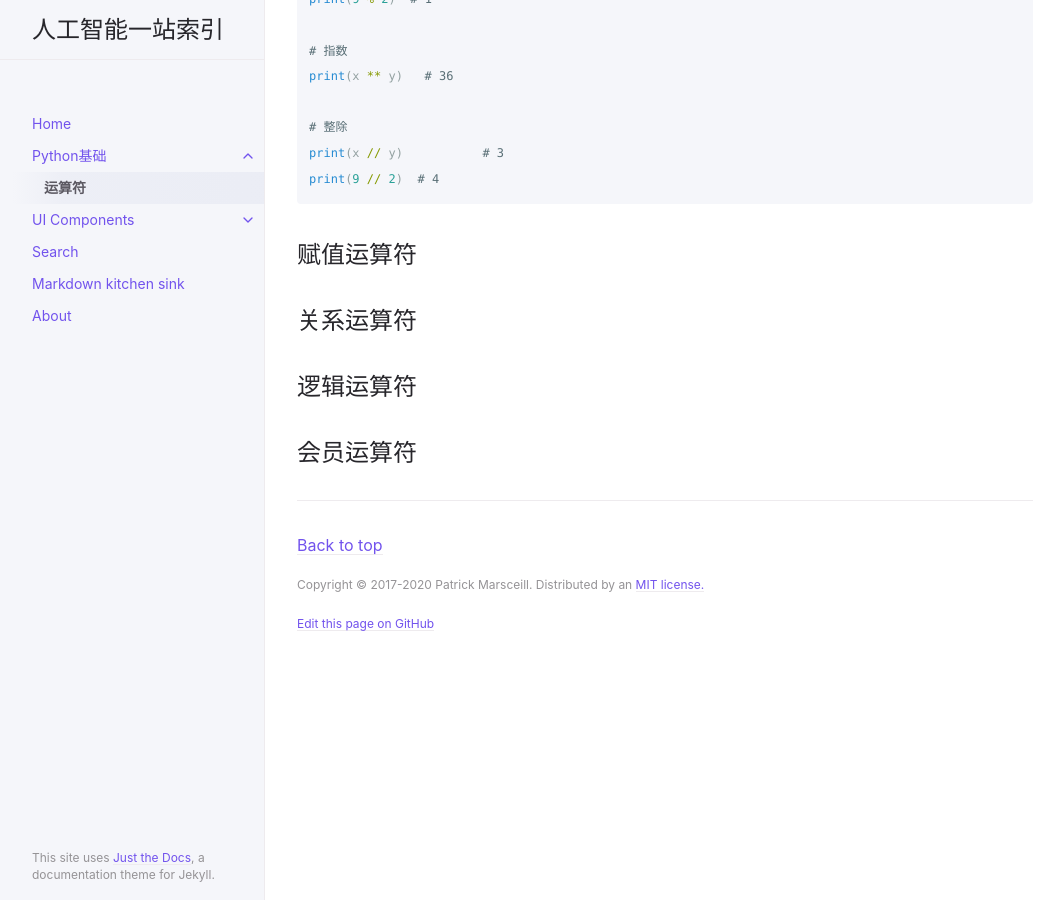
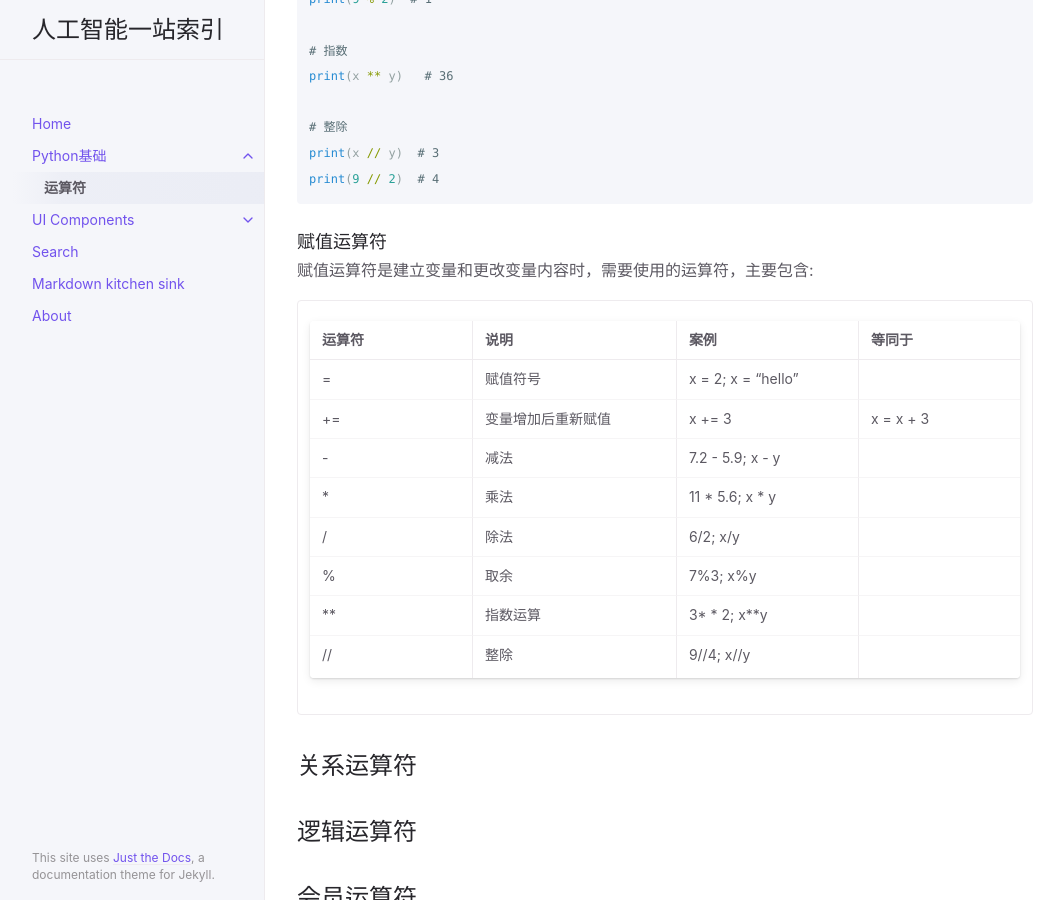
Before and after one commit to Michael-yunfei/avwebv2, a Jekyll site: the page built from docs/IntroPython/operators.md, in a window 1280 px wide and 900 px high, scrolled down 1285 px. Shown: the whole window, without its empty margins (107-1171 px from the left). Built offline with Jekyll 4.4.1, drawn with Linux system fonts in a browser that asks for light colours; some of the changed text lies outside the part shown.

Commit message:
update assign operator

````diff
--- a/docs/IntroPython/operators.md
+++ b/docs/IntroPython/operators.md
@@ -28,7 +28,7 @@ nav_order: 1
 | *           | 乘法     | 11 * 5.6; x * y   |
 | /           | 除法 | 6/2; x/y  |
 | %           |  取余  | 7%3; x%y |
-|**           |  指数运算  |3\ * \* 2; x$**$y|
+|**           |  指数运算  |3\* \* 2; x\*\*y|
 |//           |   整除  |9//4; x//y |
 
 </div>
@@ -39,28 +39,45 @@ x = 6
 y = 2
 
 # 加、减、乘、除
-print(x + y)	# 8
+print(x + y)  # 8
 
-print(x - y)	# 4
+print(x - y)  # 4
 
-print(x * y)	# 12
+print(x * y)  # 12
 
-print(x / y)	# 3.0
+print(x / y)  # 3.0
 
 # 取余
-print(x % y)	# 0
+print(x % y)  # 0
 print(9 % 2)  # 1
 
 # 指数
 print(x ** y)	# 36
 
 # 整除
-print(x // y)		# 3
+print(x // y)  # 3
 print(9 // 2)  # 4
 ```
 
 
-## 赋值运算符
+### 赋值运算符
+
+赋值运算符是建立变量和更改变量内容时，需要使用的运算符，主要包含:
+<div class="code-example" markdown="1">
+
+| 运算符     | 说明          | 案例 | 等同于|
+|:-------------|:------------------|:------| :------|
+| = | 赋值符号| x = 2; x = "hello" | |
+| +=          | 变量增加后重新赋值 | x += 3|  x = x + 3  |
+| - | 减法   | 7.2 - 5.9; x - y  | |
+| *           | 乘法     | 11 * 5.6; x * y   | |
+| /           | 除法 | 6/2; x/y  | |
+| %           |  取余  | 7%3; x%y | |
+|**           |  指数运算  |3\* \* 2; x\*\*y| |
+|//           |   整除  |9//4; x//y | |
+
+</div>
+
 
 ## 关系运算符
 
````
